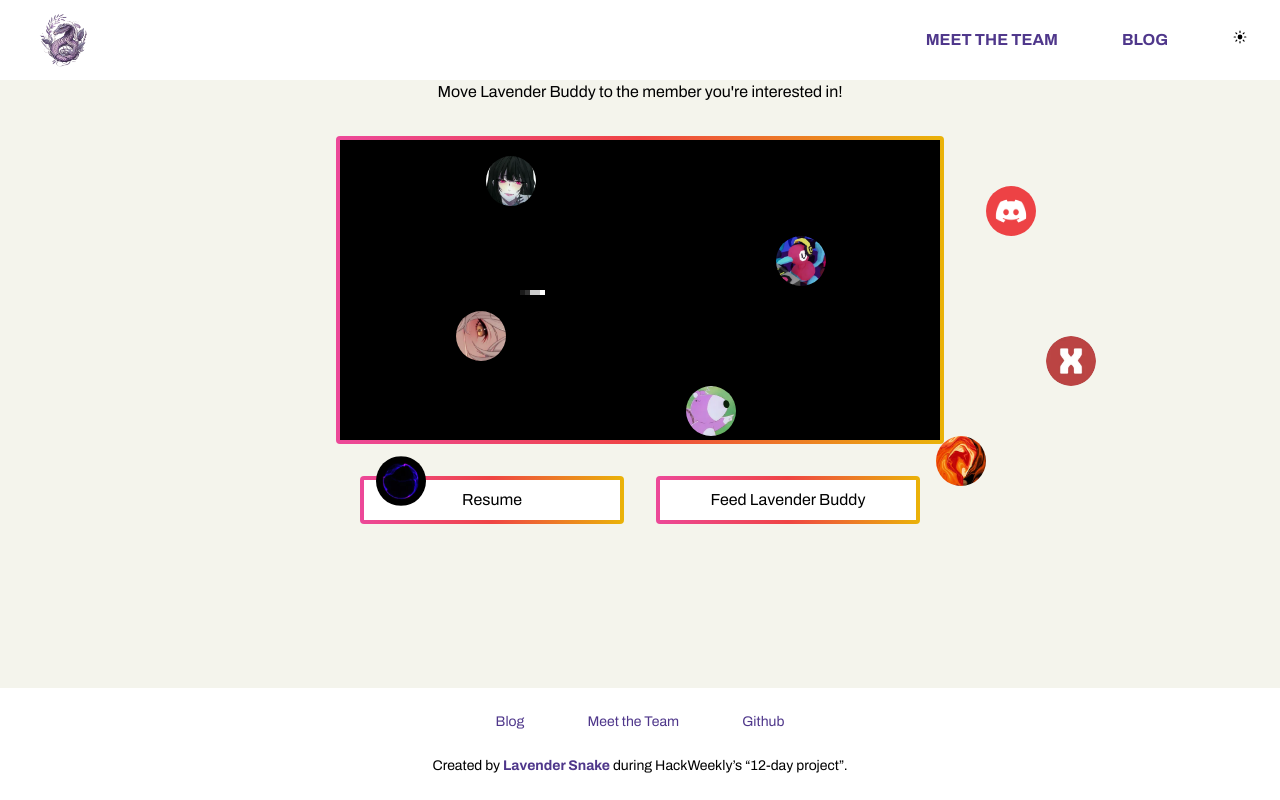
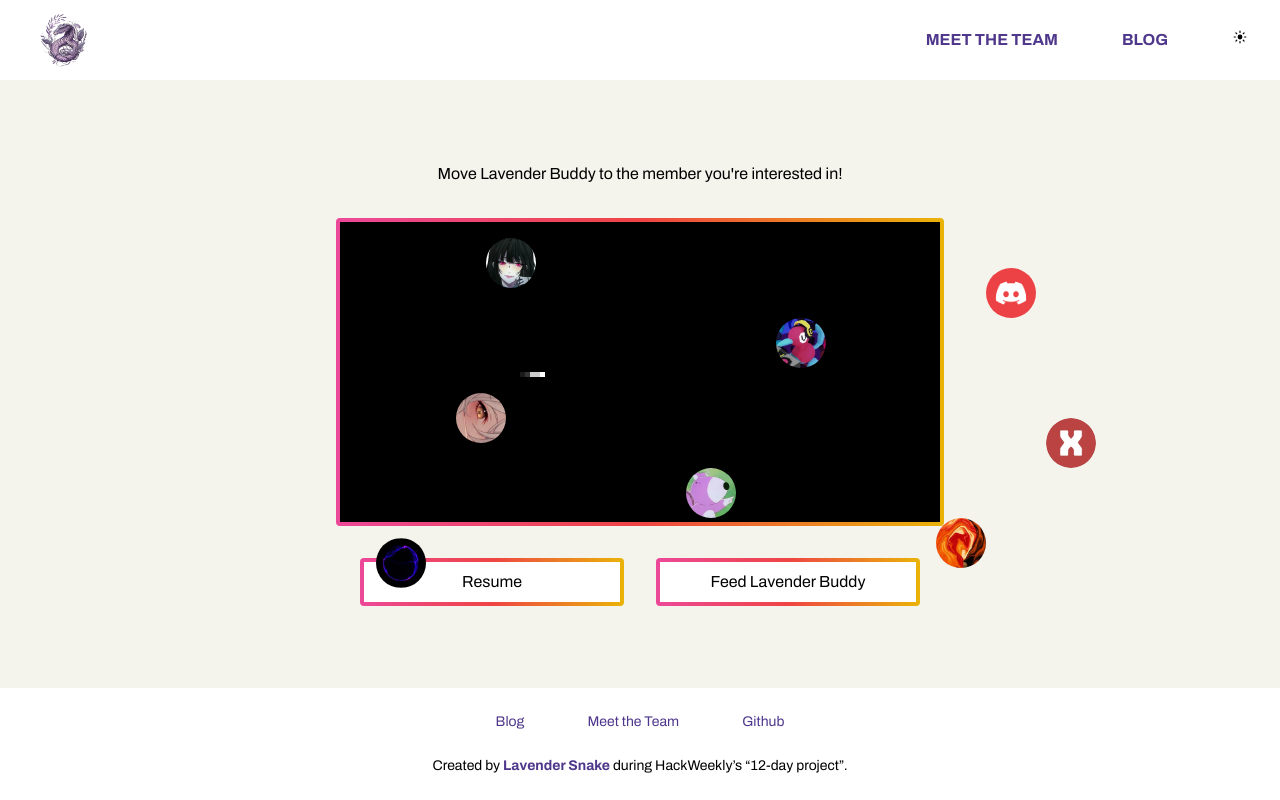
Before and after one commit to Hack-Weekly/lavender-snake-blog, a Next.js app: page /team in a window 1280 px wide. Built offline with nearby package versions, Linux system fonts and the light colour scheme.

Commit message:
Improve styling

```diff
--- a/app/(public)/layout.tsx
+++ b/app/(public)/layout.tsx
@@ -9,7 +9,9 @@ export default function PublicLayout({
 	return (
 		<div className="min-h-dscreen flex flex-col items-center justify-between">
 			<Nav />
-			<main className="w-full flex-1 bg-primary-bg">{children}</main>
+			<main className="align-center flex w-full flex-1 flex-col justify-center bg-primary-bg">
+				{children}
+			</main>
 			<Footer />
 		</div>
 	)
--- a/app/(public)/team/page.tsx
+++ b/app/(public)/team/page.tsx
@@ -2,7 +2,7 @@ import SnakeGame from "./SnakeGame"
 
 export default function Team() {
 	return (
-		<div>
+		<div className="align-center flex flex-1 justify-center">
 			<SnakeGame />
 		</div>
 	)
```
